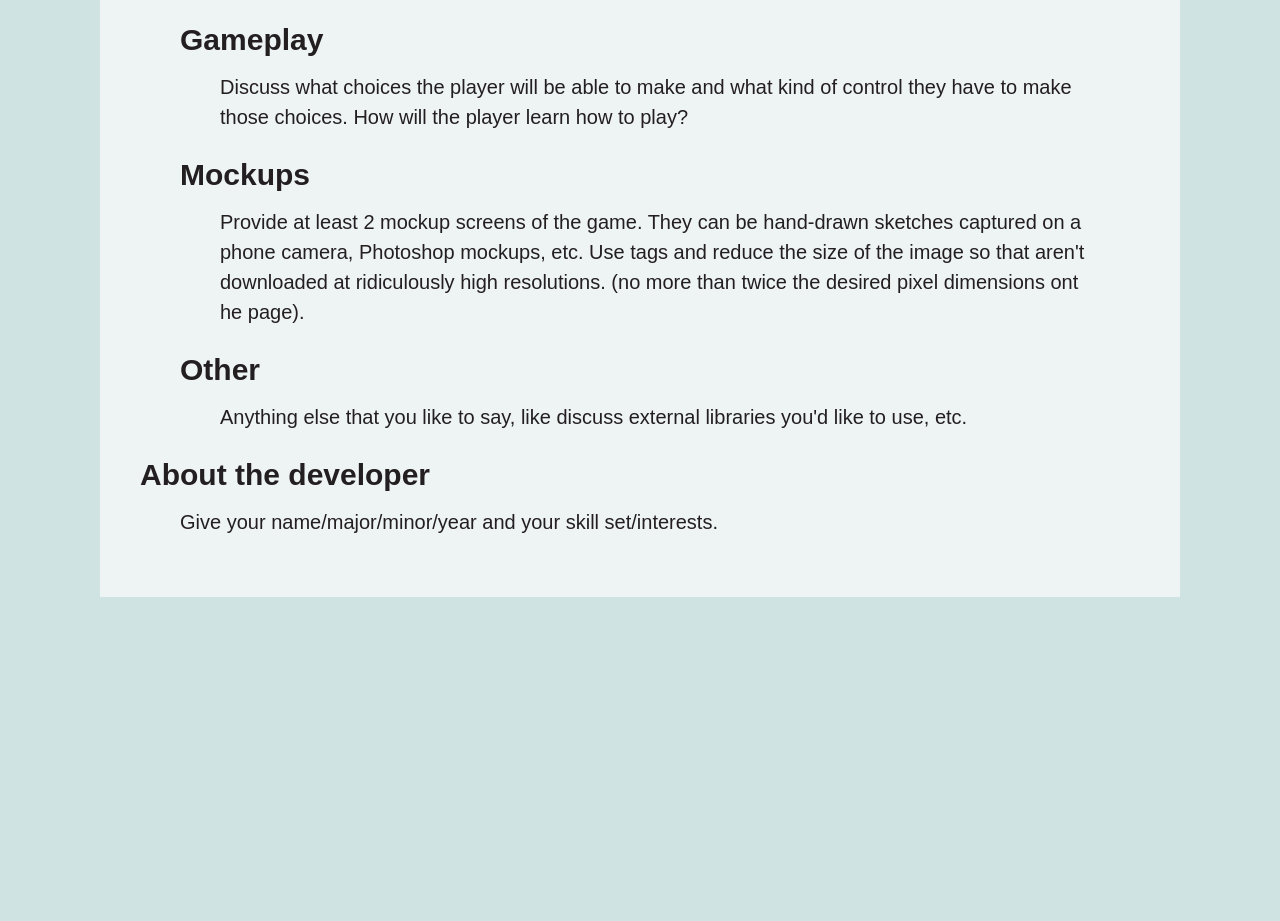
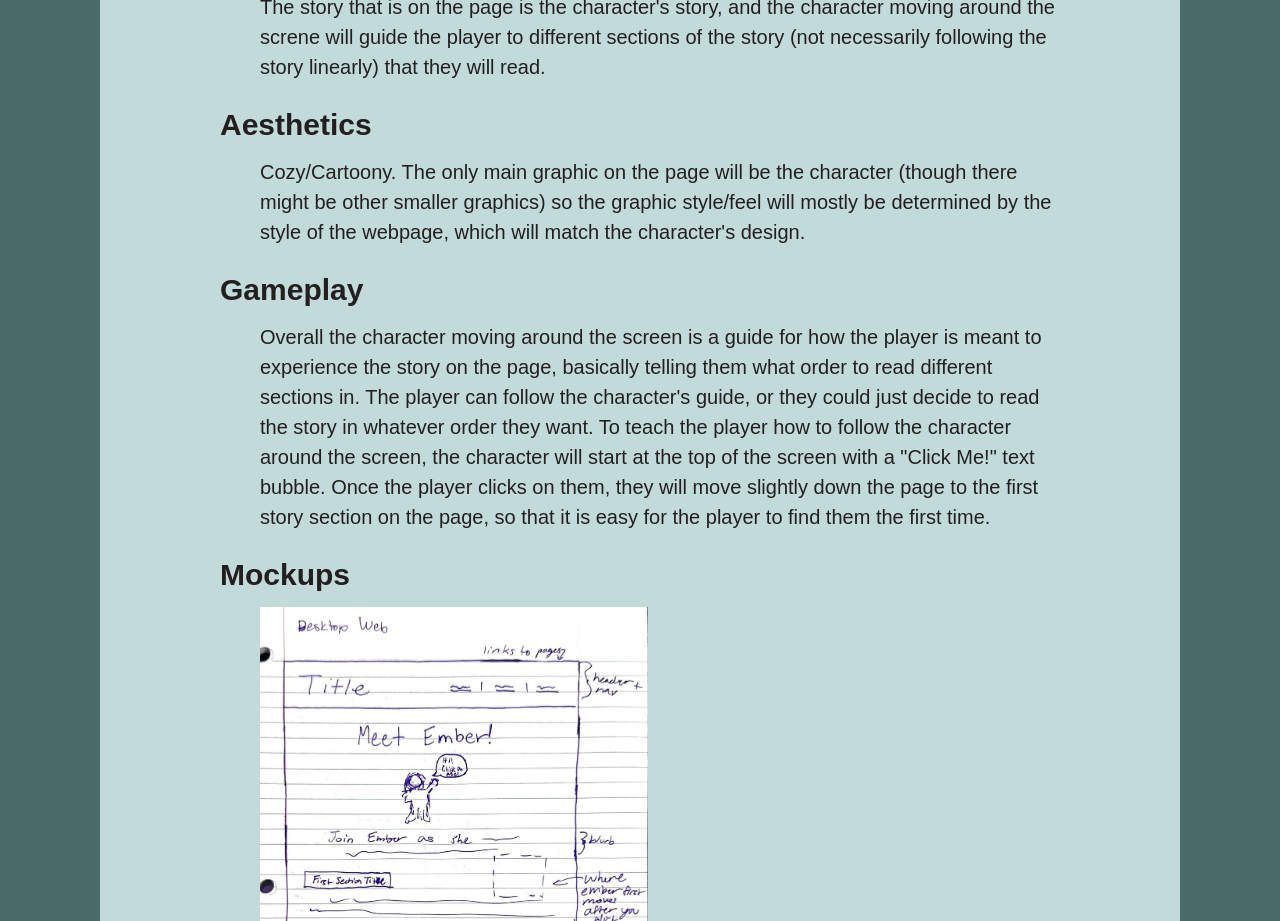
Before and after one commit to ecn9222-commits/IGME-235, a plain HTML site: page project3/proposal.html in a window 1280 px wide. Shown: the part 738-1659 px from the top of the page. Before the commit the page ends 1335 px from the top, so only its background shows below. Drawn offline with Linux system fonts and the light colour scheme.

Commit message:
Completed Project 3 proposal

```diff
--- a/project3/css/propStyle.css
+++ b/project3/css/propStyle.css
@@ -8,7 +8,7 @@ html {
 
     font-size: 20px;
 
-    background-color: rgb(208, 227, 227);
+    background-color: rgb(75, 107, 107);
 }
 
 body {
@@ -16,22 +16,45 @@ body {
     color: rgb(35, 31, 32);
 
     /* margin: 5rem 10rem; */
-    margin: 0 5rem;
-    padding: 2rem;
+    margin: 2rem 5rem;
+    /* padding: 3rem 4rem; */
 
-    background-color: rgb(238, 243, 243);
+    background-color: rgb(194, 218, 218);
 
     overflow-wrap: break-word;
 }
 
 main {
-    margin: 0 2em;
+    /* margin: 0 2rem; */
+    margin: 2rem 6rem;
+}
+
+header, footer {
+    background-color: rgb(133, 169, 169);
+}
+
+header {
+    padding: 2rem 4rem 1rem 4rem;
+}
+
+footer {
+    padding: 1rem 4rem 2rem 4rem;
 }
 
 h1 {
     font-size: 4rem;
 }
 
-p {
-    margin-left: 2em;
+p, h3 {
+    padding-left: 2rem;
 }
+
+img {
+    display: block;
+    object-fit: contain;
+    object-position: left;
+    padding-left: 2rem;
+    margin-bottom: 1rem;
+    width: 100%;
+    max-height: 50vh;
+}
--- a/project3/proposal.html
+++ b/project3/proposal.html
@@ -11,36 +11,48 @@
 
 <body>
     <header>
-        <h1>Experience Name</h1>
+        <h1>Meet Ember!</h1>
     </header>
 
     <main>
         <h2>High Concept</h2>
-        <p>Add a High Concept: A 1-3 sentence description that pitches and summarizes your game. Examples in link below.
+        <p>The base of this page will be a story page about a character. When the player clicks on the image of the
+            character, it will move hiding in to a new location within the page and a hint will be displayed about where
+            they are. The player can then find them in their new location and if they click them again they will move to
+            another location.
         </p>
         <h2>Genre</h2>
-        <p>Identify the genre(s) the experience belongs to.</p>
+        <p>Story/Narrative, Point & Click</p>
         <h2>Platform</h2>
-        <p>Desktop web, mobile web, both, other?</p>
+        <p>Primarily designed for desktop web, but also functional on mobile web.</p>
         <h2>Story</h2>
-        <p>Is it purely abstract or is there a deeper premise/theme/narrative/motivation?</p>
+        <p>The story that is on the page is the character's story, and the character moving around the screne will
+            guide the player to different sections of the story (not necessarily following the story linearly) that they
+            will read.</p>
         <h2>Aesthetics</h2>
-        <p>How would you describe the desired graphic style... You might not make it there, but what are you aiming for?
-        </p>
+        <p>Cozy/Cartoony. The only main graphic on the page will be the character (though there might be other smaller
+            graphics) so the graphic style/feel will mostly be determined by the style of the webpage, which will match
+            the character's design.</p>
         <h2>Gameplay</h2>
-        <p>Discuss what choices the player will be able to make and what kind of control they have to make those
-            choices. How will the player learn how to play?</p>
+        <p>Overall the character moving around the screen is a guide for how the player is meant to experience the
+            story on the page, basically telling them what order to read different sections in. The player can follow
+            the character's guide, or they could just decide to read the story in whatever order they want. To teach the
+            player how to follow the character around the screen, the character will start at the top of the screen with
+            a "Click Me!" text bubble. Once the player clicks on them, they will move slightly down the page to the
+            first story section on the page, so that it is easy for the player to find them the first time.</p>
         <h2>Mockups</h2>
-        <p>Provide at least 2 mockup screens of the game. They can be hand-drawn sketches captured on a phone camera,
-            Photoshop mockups, etc. Use tags and reduce the size of the image so that aren't downloaded at ridiculously
-            high resolutions. (no more than twice the desired pixel dimensions ont he page).</p>
+            <img src="media/Project3Mockup1.jpg" alt="Design mockup #1">
+            <img src="media/Project3Mockup2.jpg" alt="Design mockup #2">
         <h2>Other</h2>
-        <p>Anything else that you like to say, like discuss external libraries you'd like to use, etc.</p>
+        <p>Nothing else at this time.</p>
     </main>
 
     <footer>
-        <h2>About the developer</h2>
-        <p>Give your name/major/minor/year and your skill set/interests.</p>
+        <h2>About the Developer</h2>
+        <h3>Eleanor C. Nagle</h3>
+        <p>Eleanor is a second year Game Design and Development major at RIT, with minors in Diversity, Inclusion, &
+            Dialogue and Creative Writing. She has interests in narrative and game design and skills in game design,
+            asset production, and web design.</p>
     </footer>
 </body>
 
```
Also changed, not shown: project3/media/Project3Mockup1.jpeg (added), project3/media/Project3Mockup1.jpg (added), project3/media/Project3Mockup2.jpeg (added), project3/media/Project3Mockup2.jpg (added).
